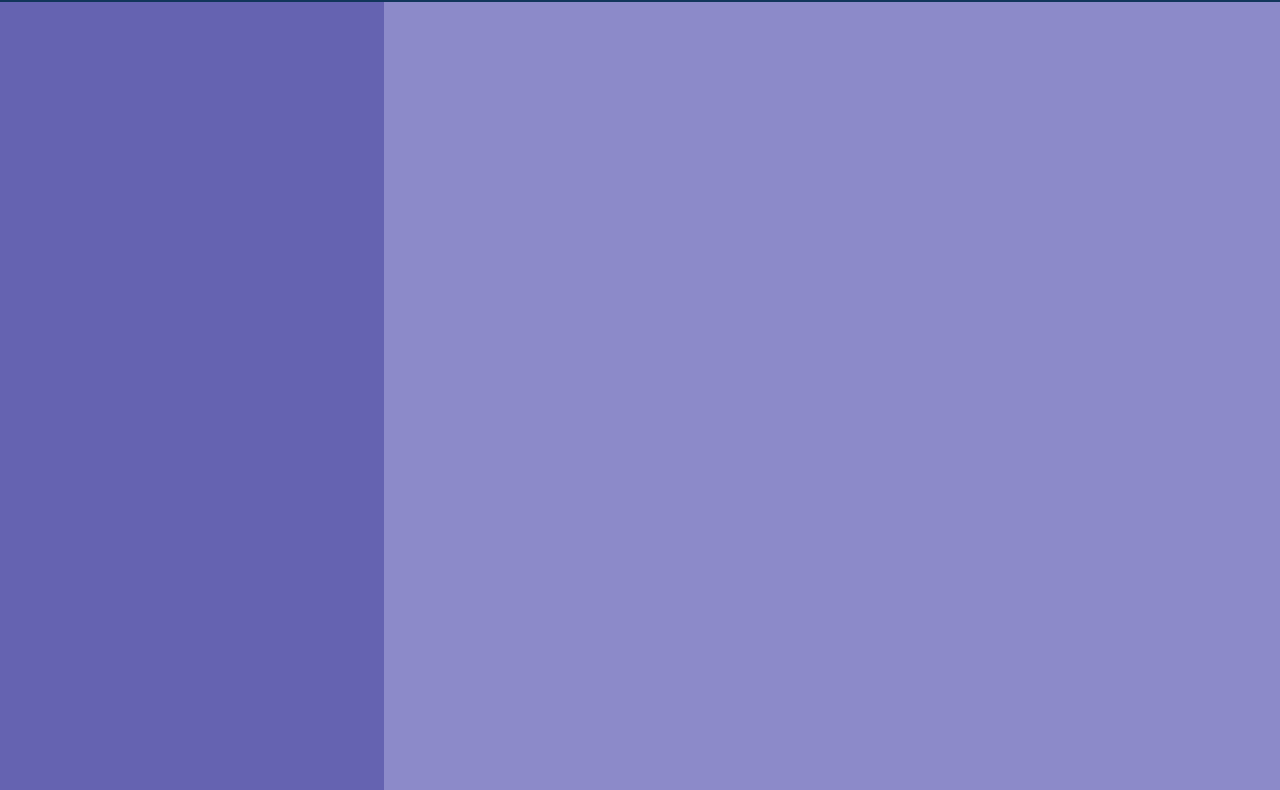
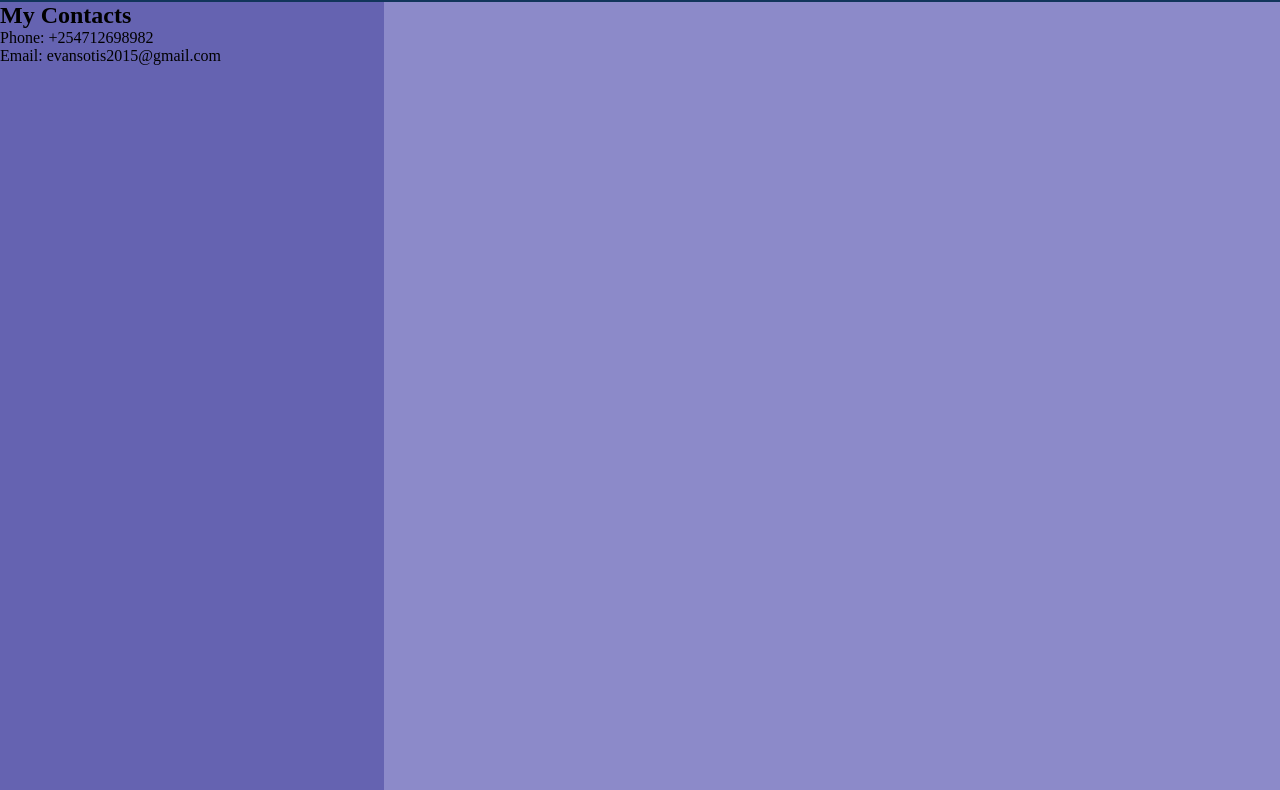
Before and after one commit to oumao/portforlio, a plain HTML site: page index.html in a window 1280 px wide. Shown: the part 198-988 px from the top of the page. Drawn offline with Linux system fonts and the light colour scheme.

Commit message:
added my contacts

```diff
--- a/index.html
+++ b/index.html
@@ -16,7 +16,11 @@
         </div>
         <section>
             <div class="pageL">
-
+                <h1>My Contacts</h1>
+                <ul>
+                    <li>Phone: +254712698982</li>
+                    <li>Email: evansotis2015@gmail.com</li>
+                </ul>
             </div>
             <div class="pageR">
 
```
